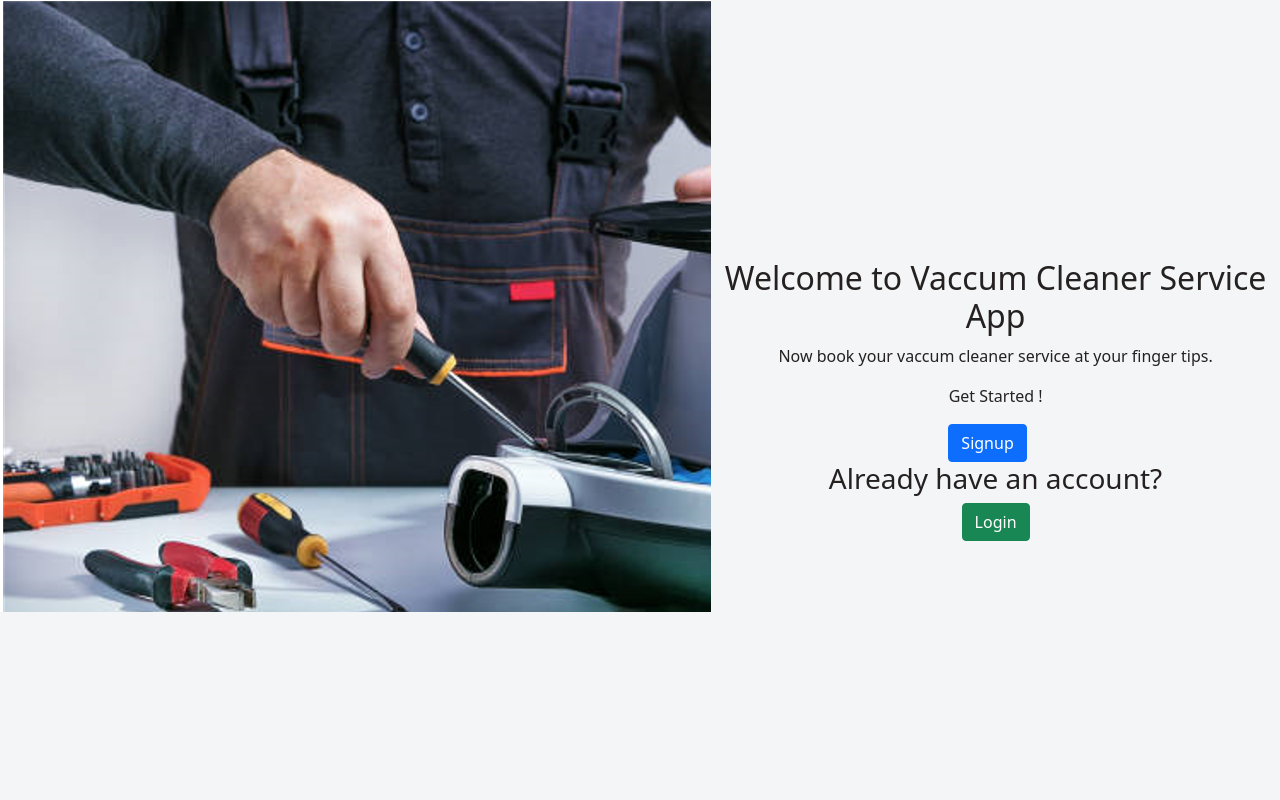
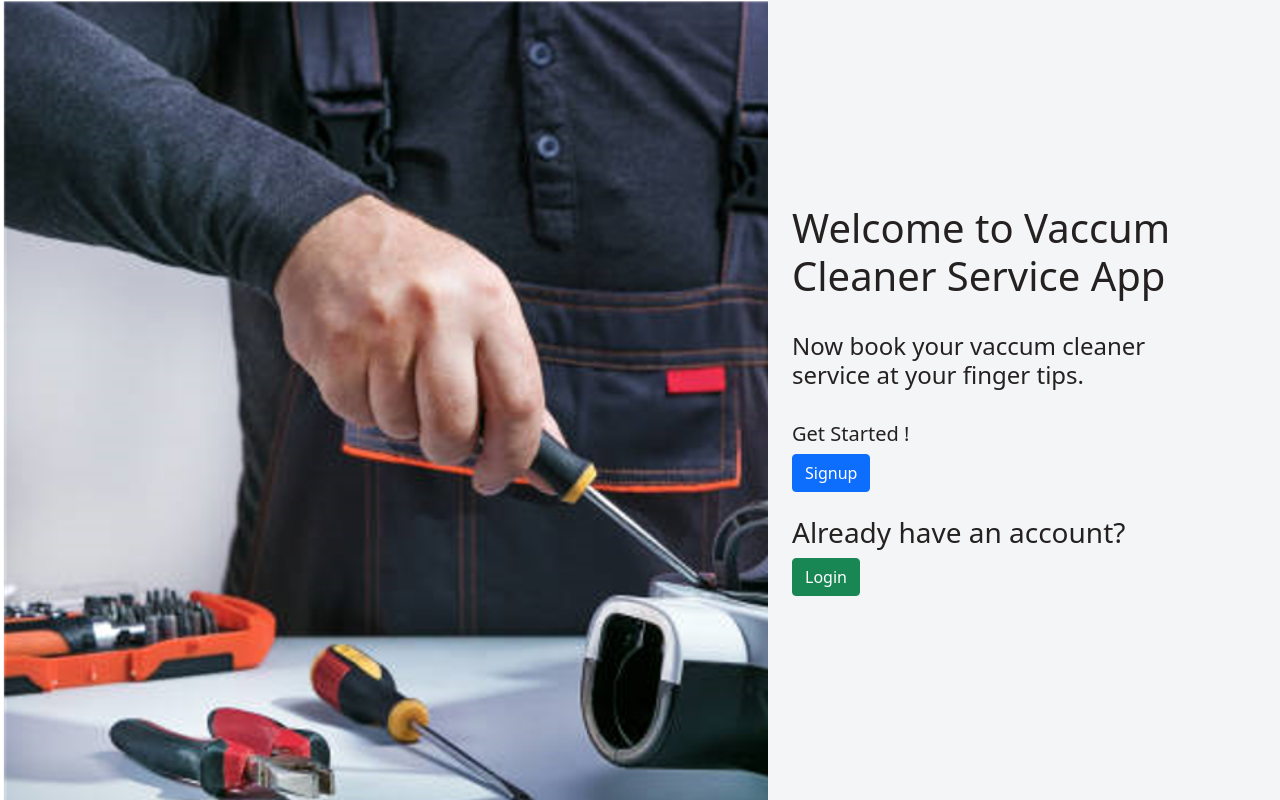
Before and after one commit to iamneo-production/ba964849-2c32-4910-a202-18c63fd34091, a React (Create React App) app in the folder reactapp/: page / in a window 1280 px wide. Built offline with nearby package versions, Linux system fonts and the light colour scheme.

Commit message:
Made some minor design changes

```diff
--- a/reactapp/src/pages/LandingPage/LandingPage.js
+++ b/reactapp/src/pages/LandingPage/LandingPage.js
@@ -8,25 +8,18 @@ const LandingPage = () => {
     <div className={classes.container}>
       <div className={classes.image}></div>
         <div className={classes.element} >
-          <h2>Welcome to Vaccum Cleaner Service App</h2>
-          <p>Now book your vaccum cleaner service at your finger tips.</p>
-          <p>Get Started !</p>
+          <h1>Welcome to Vaccum Cleaner Service App</h1>
+          <br></br>
+          <h4>Now book your vaccum cleaner service at your finger tips.</h4>
+          <br></br>
+          <h5>Get Started !</h5>
           <Link className="btn btn-primary" style={{marginRight:"16px"}}to="/signup">Signup</Link>
+          <br></br>
+          <br></br>
           <h3>Already have an account?</h3>
           <Link className="btn btn-success" to="/login">Login</Link>
           </div>
         </div>
-
-
-
-
-
-
-
-
-
-
-
   );
 };
 
--- a/reactapp/src/pages/LandingPage/LandingPage.module.css
+++ b/reactapp/src/pages/LandingPage/LandingPage.module.css
@@ -1,12 +1,14 @@
-.image
-{
+.image {
   background-image: url("../../assets/vaccum.png");
-  width: 200vh;
-  height: 100vh;
+  width: 60%;
+  height: 100%;
   background-repeat: no-repeat;
+  background-size: cover;
 }
 .container {
   display: flex;
+  height: 100vh;
+  width: 100%;
   align-items: center;
   justify-content: flex-start;
   flex-direction: row;
@@ -14,7 +16,7 @@
   background-color: rgb(243, 245, 247);
 }
 .element {
-text-align: center;
- width:100%;
-
+  margin-left: 24px;
+  text-align: left;
+  width: 30%;
 }
```
